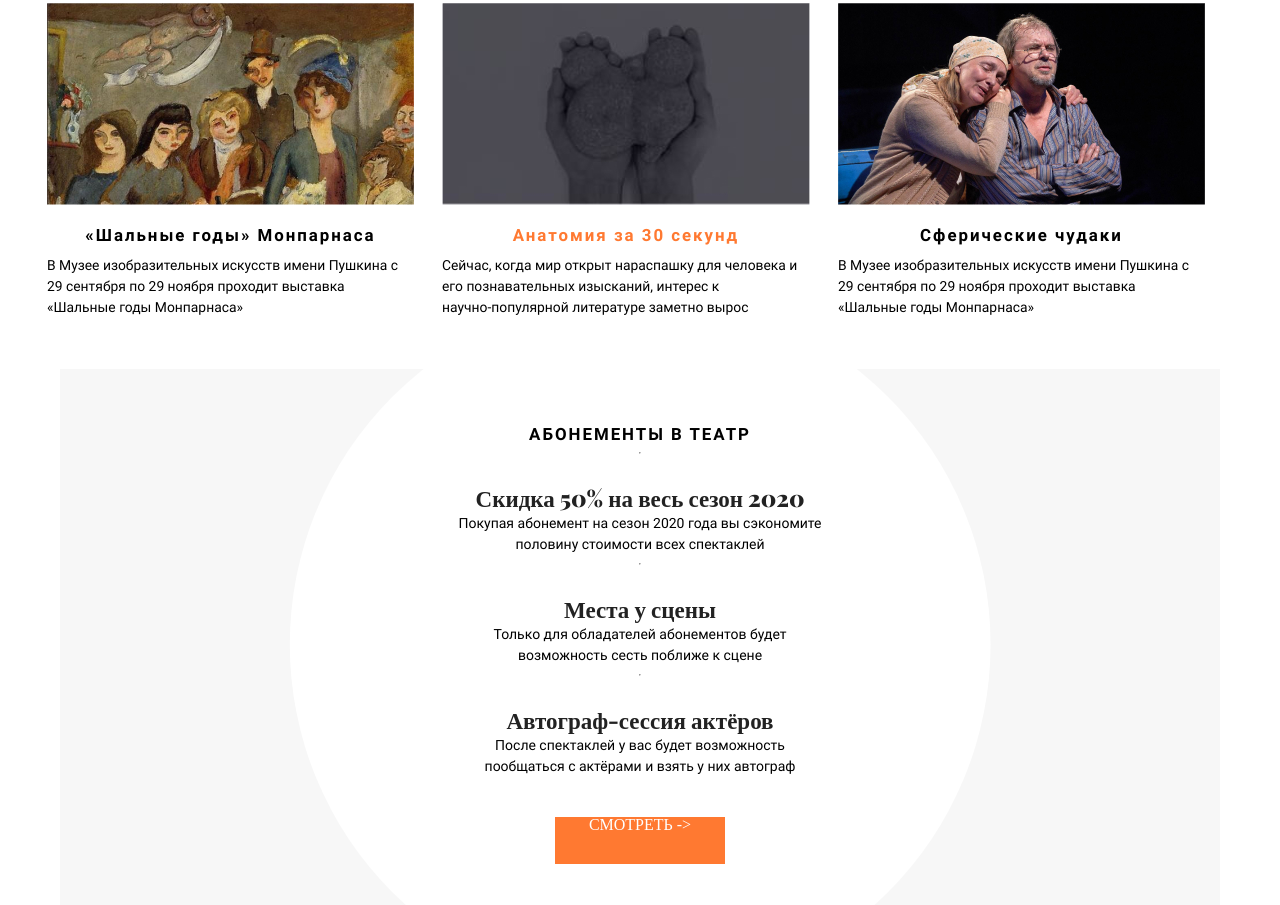
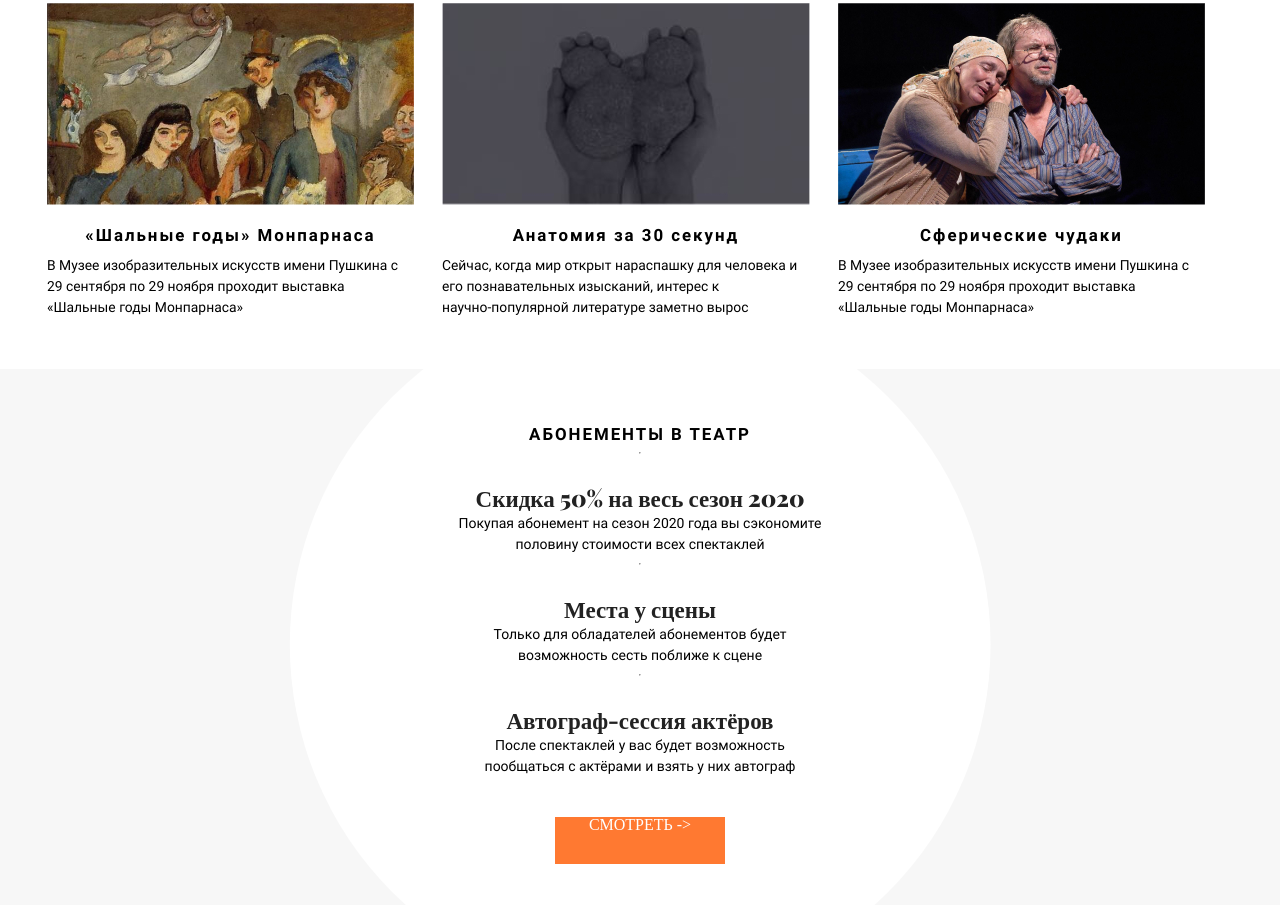
Before and after one commit to Dmirii/Culture_News, a plain HTML site: page index.html in a window 1280 px wide. Shown: the part 755-1660 px from the top of the page. Drawn offline with Linux system fonts and the light colour scheme.

Commit message:
main section modify

```diff
--- a/css/style.css
+++ b/css/style.css
@@ -155,6 +155,11 @@
     justify-content: center;
     margin-top: 45px;
 }
+
+.intro__logo:hover{
+   height: 600;
+
+}
 .intro__header{
     display: flex;
     justify-content: center;
@@ -241,20 +246,10 @@
     letter-spacing: 1.98241px;
     color: #000000;
 }
+.review_titel_link:hover{
+    color:#FF7931;
+}
 
-.review_titel_link_on{
-    display: flex;
-    justify-content: center;
-    text-decoration: none;
-    font-family: Roboto;
-    font-style: normal;
-    font-weight: bold;
-    font-size: 16.8505px;
-    line-height: 20px;
-    /* identical to box height */
-    letter-spacing: 1.98241px;
-    color: #FF7931;
-}
 
 
 
@@ -358,7 +353,6 @@
  }
 .theatre-article{
     display: flex;
-
     flex-wrap: wrap;
     margin-top: 20px;
     max-width: 370px;
@@ -375,7 +369,7 @@
 
 .footer-container{
     background-color: #575757;
-    max-width: 1160px;
+    max-width: 100%;
     margin: 0px auto;
 }
 
@@ -427,6 +421,12 @@
 
 }
 
+.footer_itom:hover{
+
+    background-color: #FF7931 ;
+}
+
+
 .footer_link{
     color: white;
     text-decoration: none;
--- a/index.html
+++ b/index.html
@@ -121,7 +121,7 @@
                                     </li>
                                     <li>
                                         <div class="reviw_titel_column">
-                                            <a href="#!" class="review_titel_link_on">Анатомия за 30 секунд </a>
+                                            <a href="#!" class="review_titel_link">Анатомия за 30 секунд </a>
                                         </div>
                                     </li>
 
@@ -162,7 +162,7 @@
 
 
                 </section>
-
+            </div>
                 <!-- начало абонемент----------------------->
                <section class="cupon">
 
@@ -195,7 +195,7 @@
 
                </section>
 
-            </div>
+
 
         </div>
          <!-- начало футера----------------------->
```
Also changed, not shown: img/svg/logo_p.svg (added).
